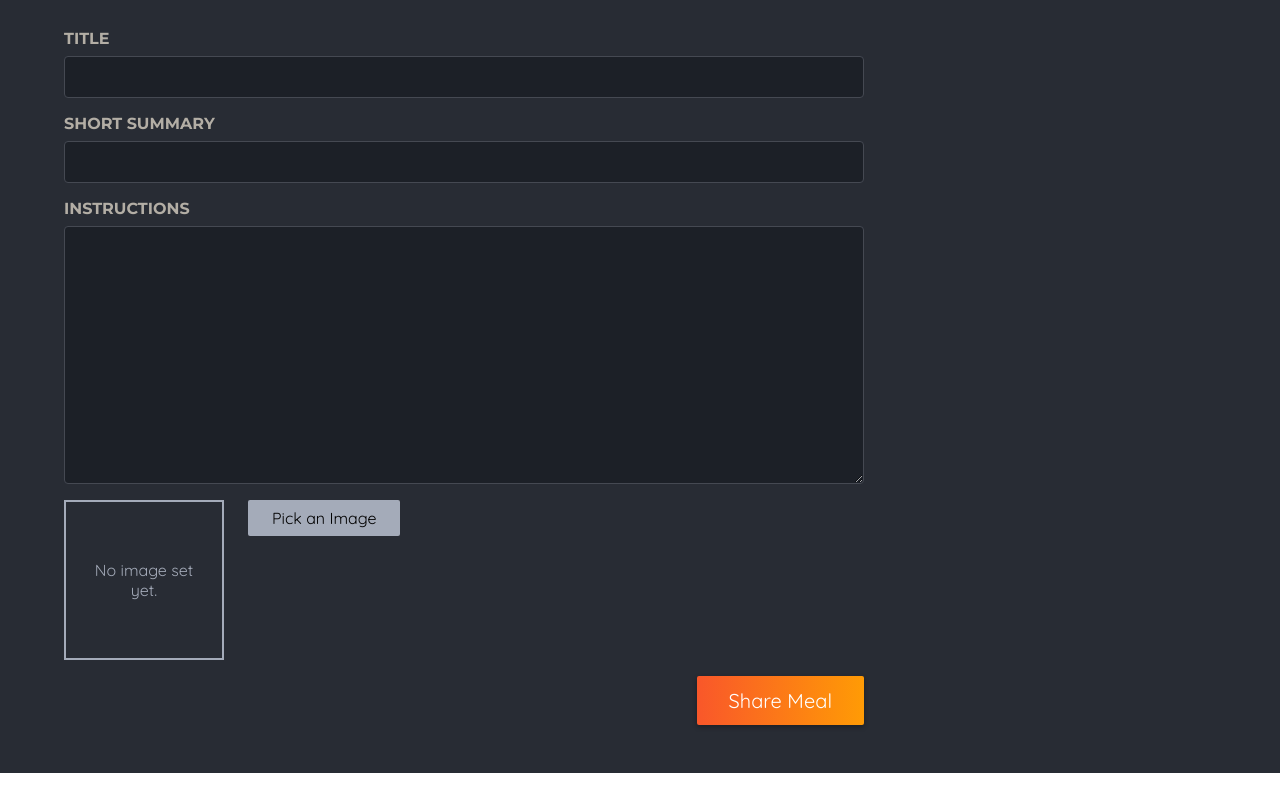
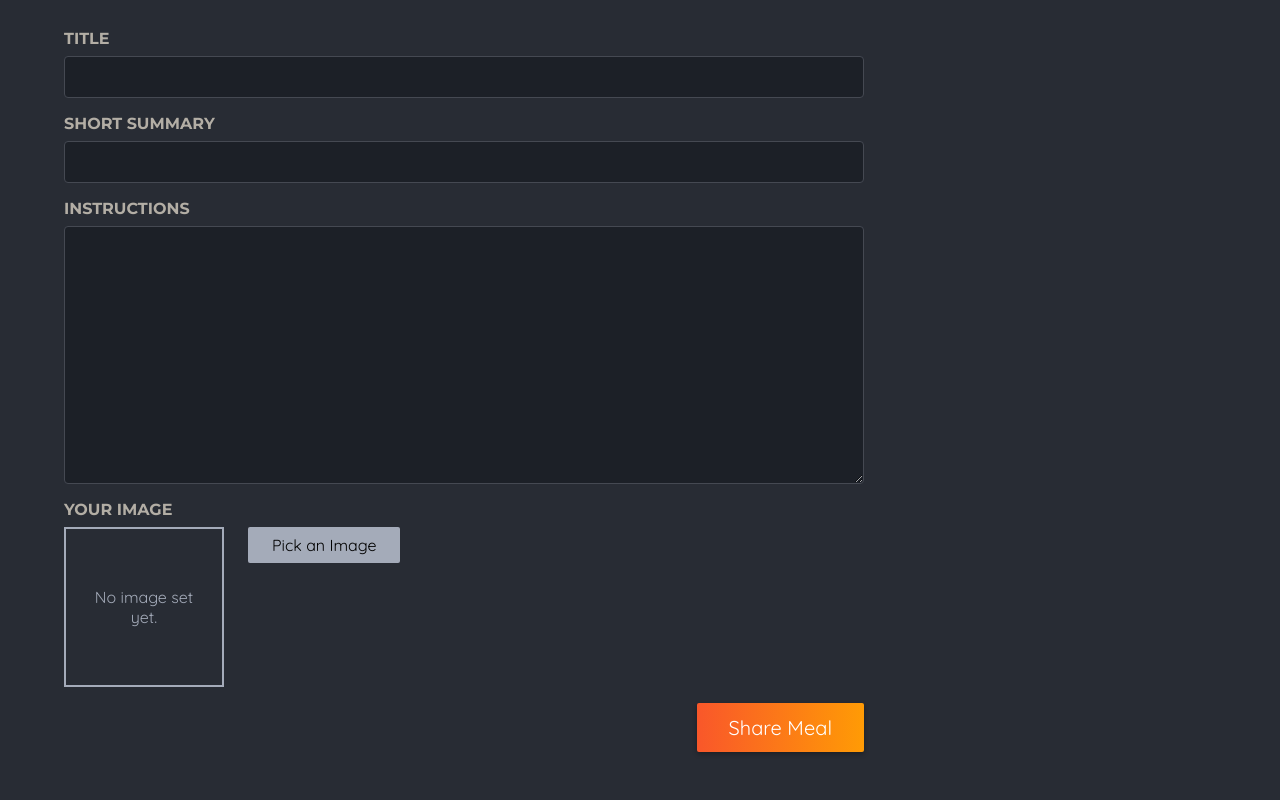
Before and after one commit to Andres2D/next-js-practice, a Next.js app in the folder 05-onwards-foodies-starting-project/: page /meals/share in a window 1280 px wide. Shown: the part 480-1280 px from the top of the page. Before the commit the page ends 1253 px from the top, so only its background shows below. Built offline with nearby package versions, Linux system fonts and the light colour scheme.

Commit message:
feat: using server actions to handle forms

```diff
--- a/05-onwards-foodies-starting-project/app/meals/share/page.jsx
+++ b/05-onwards-foodies-starting-project/app/meals/share/page.jsx
@@ -2,6 +2,23 @@ import classes from './page.module.css';
 import ImagePicker from '../../../components/meals/image-picker';
 
 export default function ShareMealPage() {
+
+  // server action. only executes ib a server
+  const shareMeal = async(formData) => {
+    'use server';
+
+    const meal = {
+      title: formData.get('title'),
+      summary: formData.get('summary'),
+      instructions: formData.get('instructions'),
+      image: formData.get('image'),
+      creator: formData.get('name'),
+      creator_email: formData.get('email')
+    }
+
+    console.log(meal);
+  }
+
   return (
     <>
       <header className={classes.header}>
@@ -11,7 +28,7 @@ export default function ShareMealPage() {
         <p>Or any other meal you feel needs sharing!</p>
       </header>
       <main className={classes.main}>
-        <form className={classes.form}>
+        <form className={classes.form} action={shareMeal}>
           <div className={classes.row}>
             <p>
               <label htmlFor="name">Your name</label>
@@ -39,7 +56,10 @@ export default function ShareMealPage() {
               required
             ></textarea>
           </p>
-          <ImagePicker />
+          <ImagePicker
+            label="Your image"
+            name="image"
+          />
           <p className={classes.actions}>
             <button type="submit">Share Meal</button>
           </p>
```
